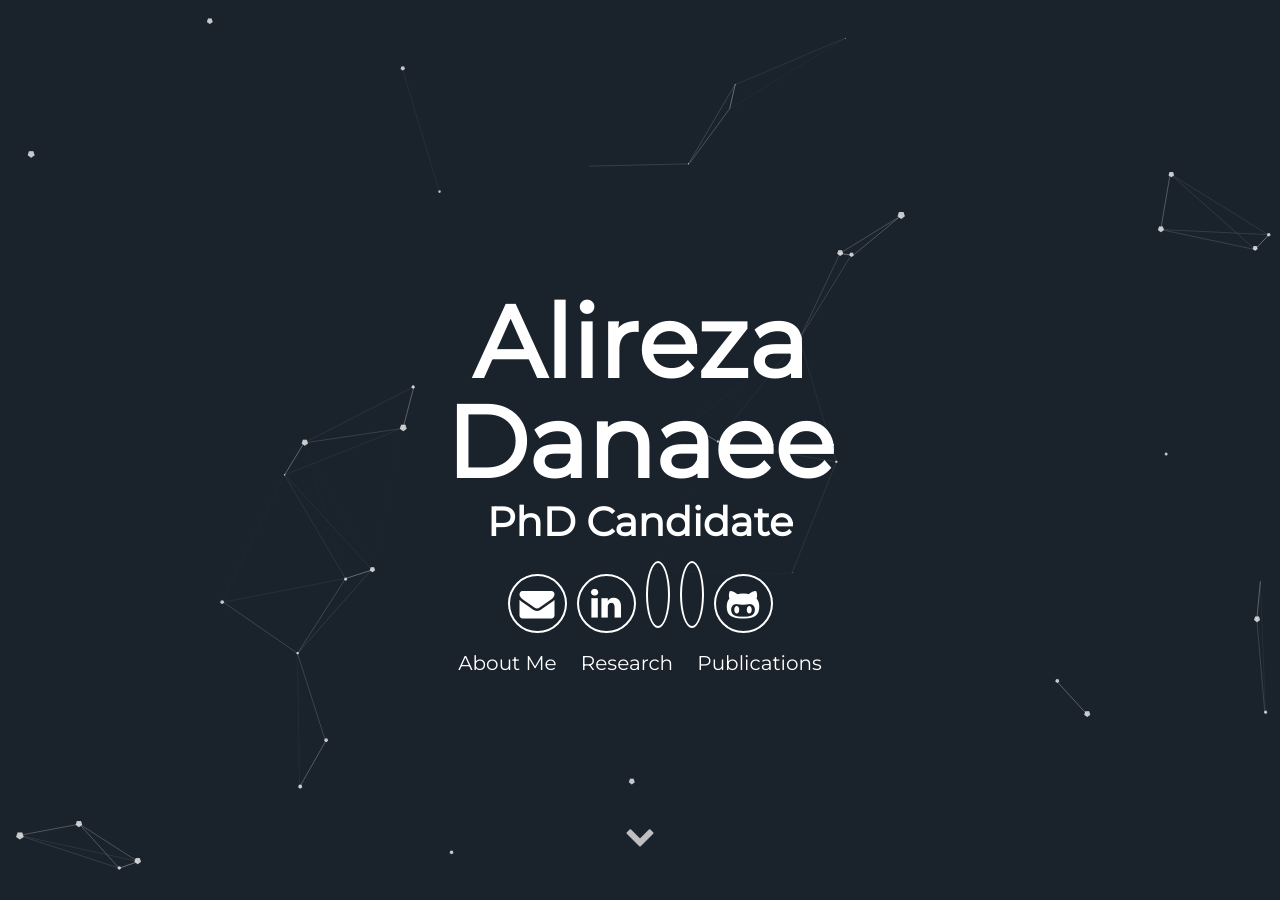
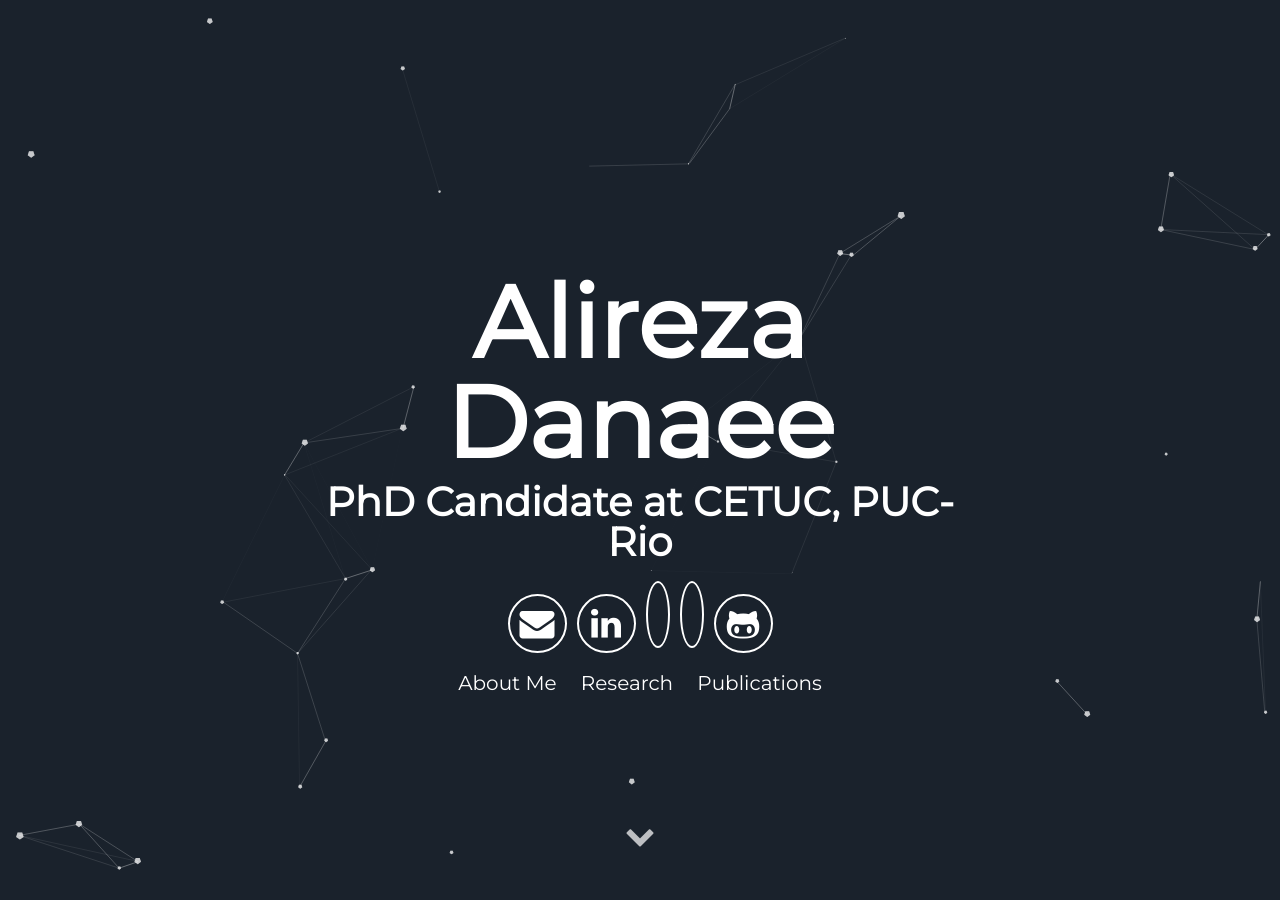
Before and after one commit to AlirezaDanaee/AlirezaDanaee.github.io, a Jekyll site: the page built from index.html, in a window 1280 px wide and 900 px high. Built offline with Jekyll 4.4.1, drawn with Linux system fonts in a browser that asks for light colours; a style sheet for code colours, icons or effects is not loaded.

Commit message:
Update _config.yml

```diff
--- a/_config.yml
+++ b/_config.yml
@@ -7,7 +7,7 @@ description: Alireza Danaee - Personal Website
 # User settings
 username: Alireza Danaee
 user_description: My current research interests center around distributed optimization and statistical signal processing.
-user_title: PhD Candidate
+user_title: PhD Candidate at CETUC, PUC-Rio
 email: danaee.alireza@gmail.com
 github_username:  AlirezaDanaee
 
```
